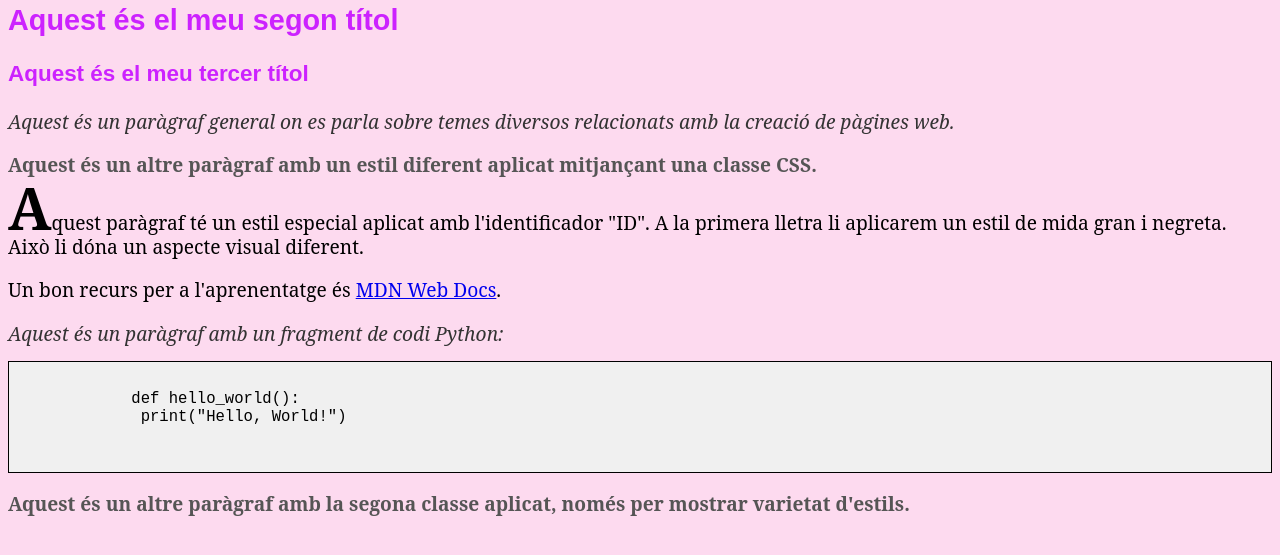
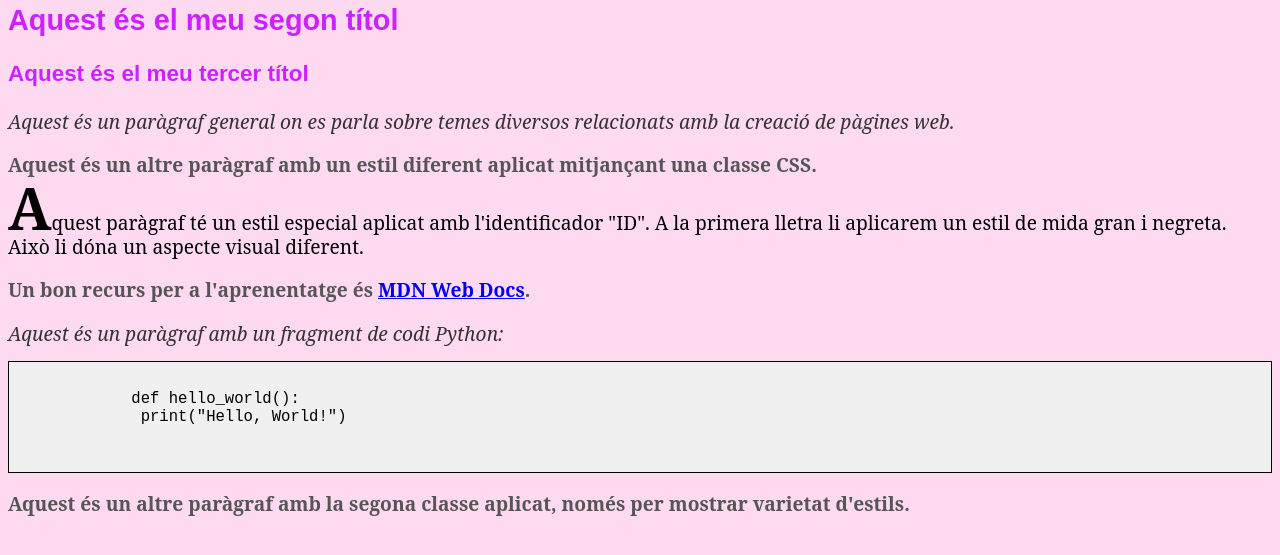
Before and after one commit to daarieel/0373, a plain HTML site: page a2/A2ex1.html in a window 1280 px wide. Shown: the part 91-646 px from the top of the page. Drawn offline with Linux system fonts and the light colour scheme.

Commit message:
A2ex1.html

```diff
--- a/a2/A2ex1.html
+++ b/a2/A2ex1.html
@@ -18,7 +18,7 @@
 
     <p id="especial">Aquest paràgraf té un estil especial aplicat amb l'identificador "ID". A la primera lletra li aplicarem un estil de mida gran i negreta. Això li dóna un aspecte visual diferent.</p>
 
-    <p>Un bon recurs per a l'aprenentatge és <a href="https://developer.mozilla.org/ca/docs/Learn">MDN Web Docs</a>.</p>
+    <p class="paragraf-2">Un bon recurs per a l'aprenentatge és <a href="https://developer.mozilla.org/ca/docs/Learn">MDN Web Docs</a>.</p>
 
 
     <p class="paragraf-1">Aquest és un paràgraf amb un fragment de codi Python:</p>
```
